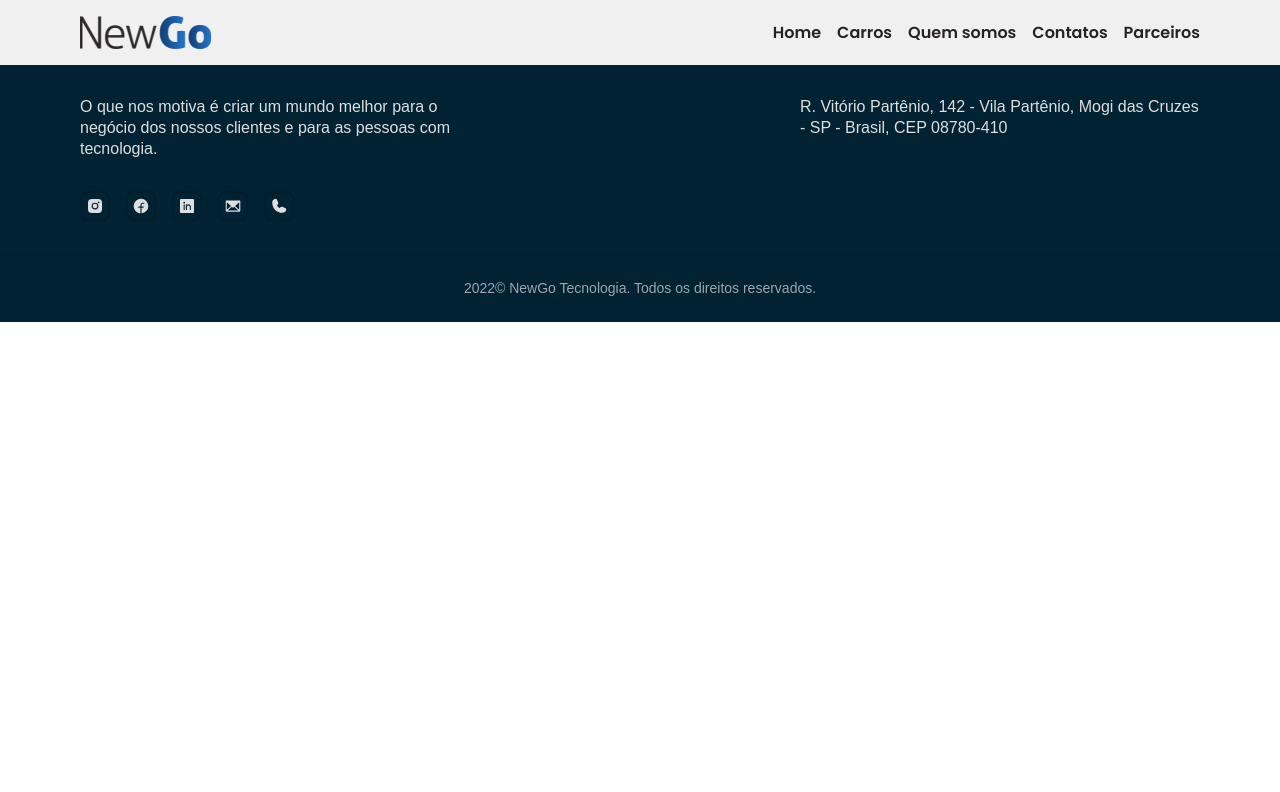
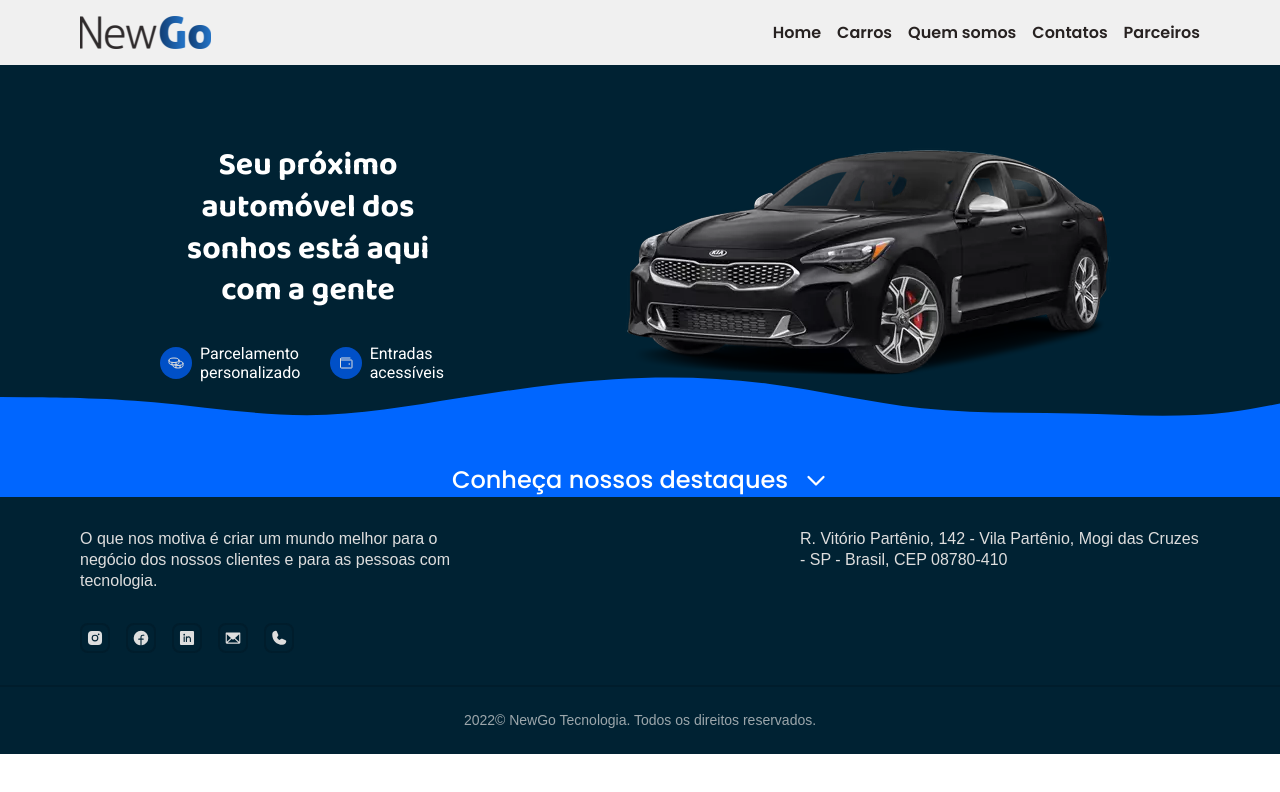
Before and after one commit to HenriqueLopesDev/NewCar, a React (Vite) app: page / in a window 1280 px wide. Shown: the top 792 px of the page. Built offline with nearby package versions, Linux system fonts and the light colour scheme.

Commit message:
Create the Router component and Home page.

```diff
--- a/index.html
+++ b/index.html
@@ -6,7 +6,7 @@
     <link rel="preconnect" href="https://fonts.gstatic.com" crossorigin>
     <link rel="icon" type="image/svg+xml" href="/logo-foguete.png" />
     <meta name="viewport" content="width=device-width, initial-scale=1.0" />
-    <link href="https://fonts.googleapis.com/css2?family=Poppins:wght@400;500;600;700&family=Roboto:ital,wght@0,500;0,700;1,400&display=swap" rel="stylesheet">
+    <link href="https://fonts.googleapis.com/css2?family=Baloo+2:wght@400;500;600;700&family=Poppins:wght@400;500;600;700&family=Roboto:wght@300;400;500;700&display=swap" rel="stylesheet">
     <title>NewGo | Sua concessionária favorita</title>
   </head>
   <body>
--- a/src/App.tsx
+++ b/src/App.tsx
@@ -3,12 +3,18 @@ import { Footer } from './components/Footer'
 import { Header } from './components/Header'
 import { GlobalStyle } from './styles/global'
 import { defaultTheme } from './styles/themes/default'
+import { BrowserRouter } from 'react-router-dom'
+import { Router } from './Router'
 
 export function App() {
   return (
     <ThemeProvider theme={defaultTheme}>
-      <Header />
-      <Footer />
+      <BrowserRouter>
+        <Header />
+        <Router />
+        <Footer />
+      </BrowserRouter>
+
       <GlobalStyle />
     </ThemeProvider>
   )
--- /dev/null
+++ b/src/Pages/Contatos/index.tsx
@@ -0,0 +1,3 @@
+export function Contatos() {
+  return <h1>Contatos</h1>
+}
--- /dev/null
+++ b/src/Pages/Errorpage/index.tsx
@@ -0,0 +1,3 @@
+export function Errorpage() {
+  return <h1>Oops, parece que você entrou em uma página que não existe!</h1>
+}
--- /dev/null
+++ b/src/Pages/Home/index.tsx
@@ -0,0 +1,45 @@
+import {
+  CarouselSection,
+  HomeContainer,
+  ItensDiv,
+  ItensIconDiv,
+  SectionTitle,
+  StyledCoin,
+  WelcomeMessage,
+  WelcomeSection,
+} from './styles'
+import car from '../../assets/car.svg'
+import { CaretDown, Coins, Wallet } from 'phosphor-react'
+
+export function Home() {
+  return (
+    <HomeContainer>
+      <WelcomeSection>
+        <WelcomeMessage>
+          <h1>Seu próximo automóvel dos sonhos está aqui com a gente</h1>
+          <ItensDiv>
+            <ItensIconDiv>
+              <StyledCoin>
+                <Coins size={32} color="#dedede" />
+              </StyledCoin>
+              <p>Parcelamento personalizado</p>
+            </ItensIconDiv>
+            <ItensIconDiv>
+              <StyledCoin>
+                <Wallet size={32} color="#dedede" />
+              </StyledCoin>
+              <p>Entradas acessíveis</p>
+            </ItensIconDiv>
+          </ItensDiv>
+        </WelcomeMessage>
+        <img src={car} alt="Imagem de um carro na página inicial" />
+      </WelcomeSection>
+      <CarouselSection>
+        <SectionTitle>
+          <h2>Conheça nossos destaques</h2>
+          <CaretDown size={24} color="#FFFFFF" weight="bold" />
+        </SectionTitle>
+      </CarouselSection>
+    </HomeContainer>
+  )
+}
--- /dev/null
+++ b/src/Pages/Home/styles.ts
@@ -0,0 +1,73 @@
+import styled from 'styled-components'
+import wave from '../../assets/wave.svg'
+
+export const HomeContainer = styled.main``
+
+export const WelcomeSection = styled.section`
+  display: flex;
+  align-items: center;
+  justify-content: space-between;
+  gap: 10rem;
+  padding: 2rem 10rem;
+  background-image: url(${wave});
+`
+
+export const WelcomeMessage = styled.div`
+  display: flex;
+  flex-direction: column;
+  gap: 2rem;
+  h1 {
+    font-family: 'Baloo 2', sans-serif;
+    text-align: center;
+    line-height: 1.3;
+    font-size: 2rem;
+    color: ${(props) => props.theme.white};
+  }
+`
+
+export const ItensDiv = styled.div`
+  display: flex;
+  justify-content: space-between;
+`
+
+export const ItensIconDiv = styled.div`
+  display: flex;
+  align-items: center;
+  gap: 0.5rem;
+
+  p {
+    font-family: 'Roboto', sans-serif;
+    font-size: 1rem;
+    font-weight: 400;
+    color: ${(props) => props.theme.white};
+  }
+`
+
+export const StyledCoin = styled.div`
+  display: flex;
+  align-items: center;
+  justify-content: center;
+  background-color: ${(props) => props.theme['blue-200']};
+  padding: 0.5rem;
+  height: 2rem;
+  width: 2rem;
+  border-radius: 100%;
+`
+
+export const CarouselSection = styled.section`
+  background-color: #0066ff;
+`
+
+export const SectionTitle = styled.div`
+  display: flex;
+  justify-content: center;
+  align-items: center;
+  gap: 1rem;
+
+  h2 {
+    font-family: 'Poppins', sans-serif;
+    font-weight: 500;
+    text-align: center;
+    color: ${(props) => props.theme.white};
+  }
+`
--- /dev/null
+++ b/src/Router.tsx
@@ -0,0 +1,14 @@
+import { Routes, Route } from 'react-router-dom'
+import { Home } from './Pages/Home'
+import { Contatos } from './Pages/Contatos'
+import { Errorpage } from './Pages/Errorpage'
+
+export function Router() {
+  return (
+    <Routes>
+      <Route path="/" element={<Home />} />
+      <Route path="/contatos" element={<Contatos />} />
+      <Route path="*" element={<Errorpage />} />
+    </Routes>
+  )
+}
```
Also changed, not shown: src/Pages/Contatos/styles.ts (added), src/Pages/Errorpage/styles.ts (added), src/assets/car.svg (added), src/assets/wave.svg (added).
